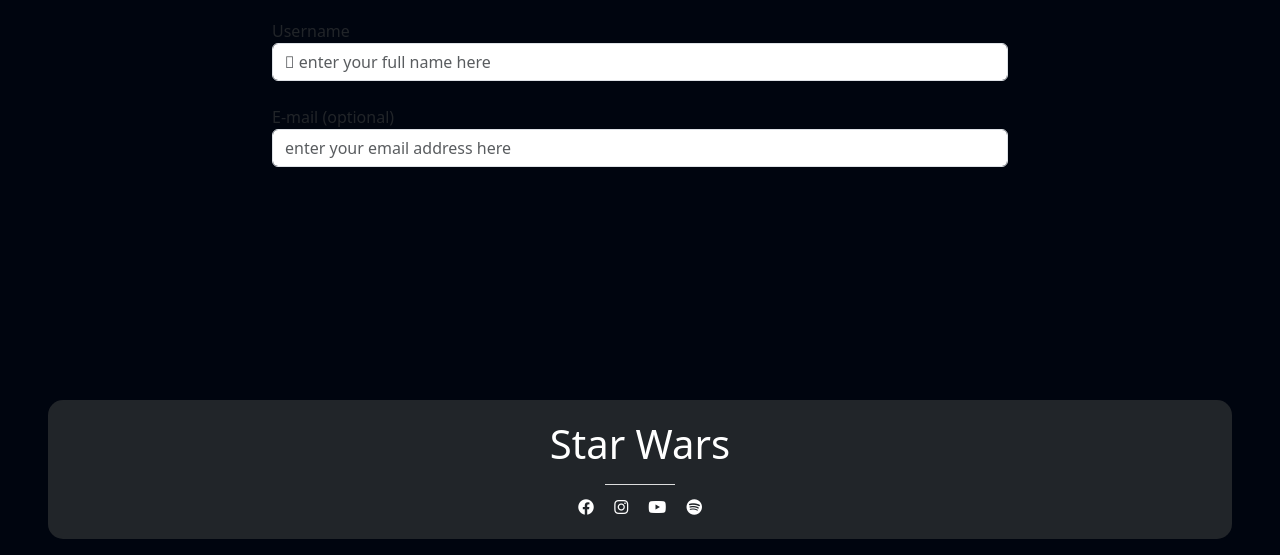
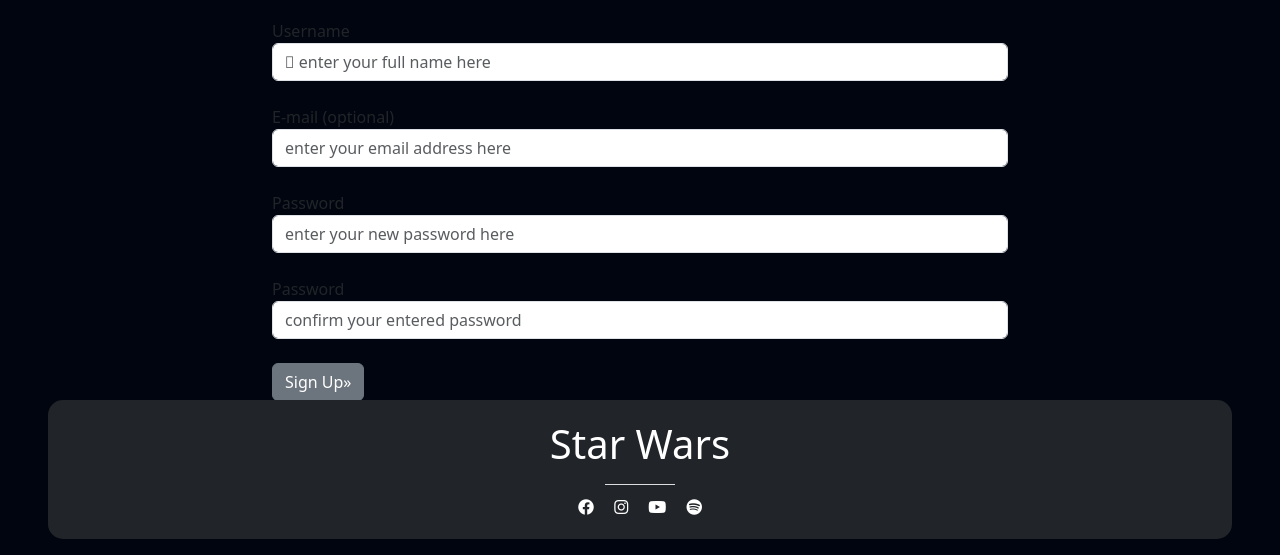
Before and after one commit to violaberg/star-wars-hackathon-2024, a Django app: page /accounts/signup/ in a window 1280 px wide. Shown: the part 245-800 px from the top of the page. Run offline with Django 4.2, Linux system fonts and the light colour scheme; some libraries are stand-ins or nearby versions.

Commit message:
feat: Add password fields

```diff
--- a/templates/account/signup.html
+++ b/templates/account/signup.html
@@ -38,6 +38,22 @@
                         placeholder="enter your email address here" minlength="1" maxlength="320">
                 </div>
                 <br>
+                <div>
+                    {{ form.password1.errors }}
+                    <label for="id_password1">Password</label>
+                    <input type="password" class="form-control" name="password1" id="id_password1"
+                        placeholder="enter your new password here" minlength="5" maxlength="50" required>
+                </div>
+                <br>
+                <div>
+                    {{ form.password2.errors }}
+                    <label for="id_password2">Password</label>
+                    <input type="password" class="form-control" name="password2" id="id_password2"
+                        placeholder="confirm your entered password" minlength="5" maxlength="50" required>
+                </div>
+                <button class="btn btn-signup right btn-secondary hvr-grow mt-4 mb-5" type="submit">
+                    {% trans "Sign Up"%}&raquo;
+                </button>
             </form>
         </div>
     </div>
```
